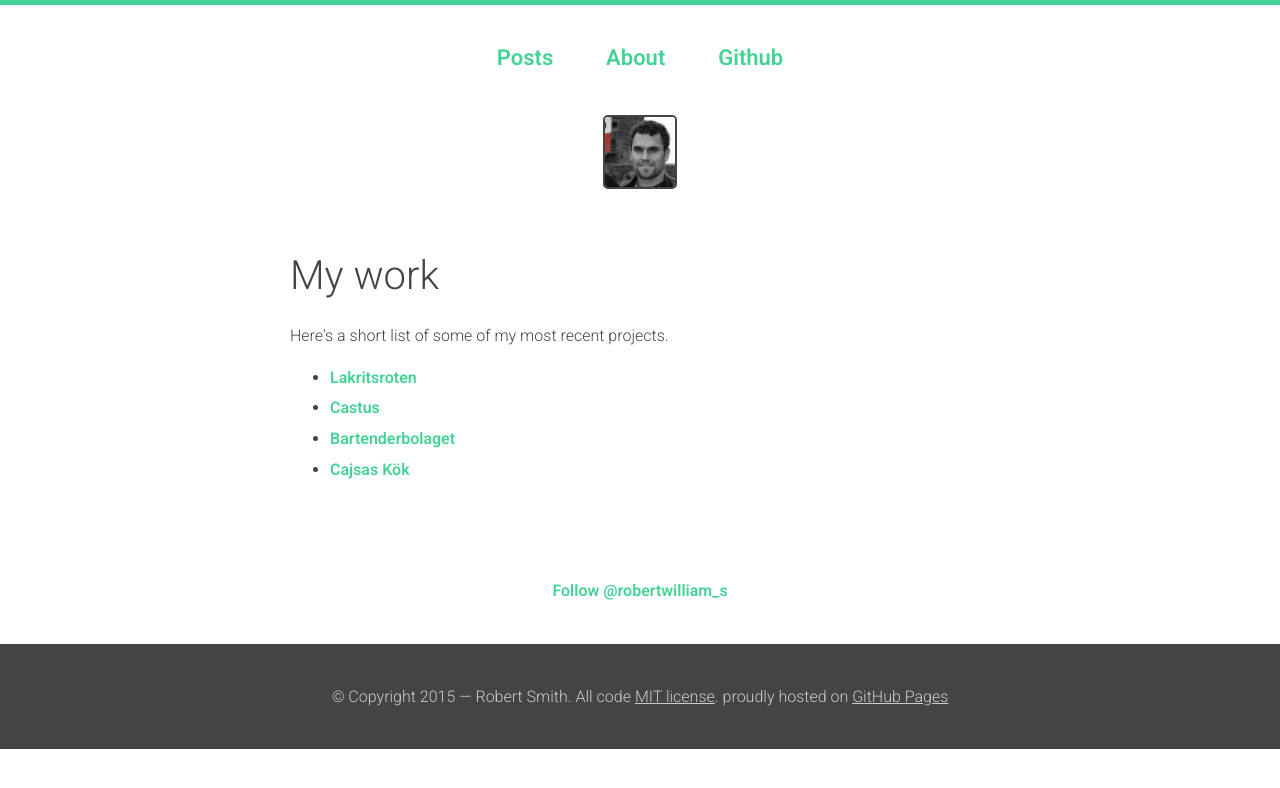
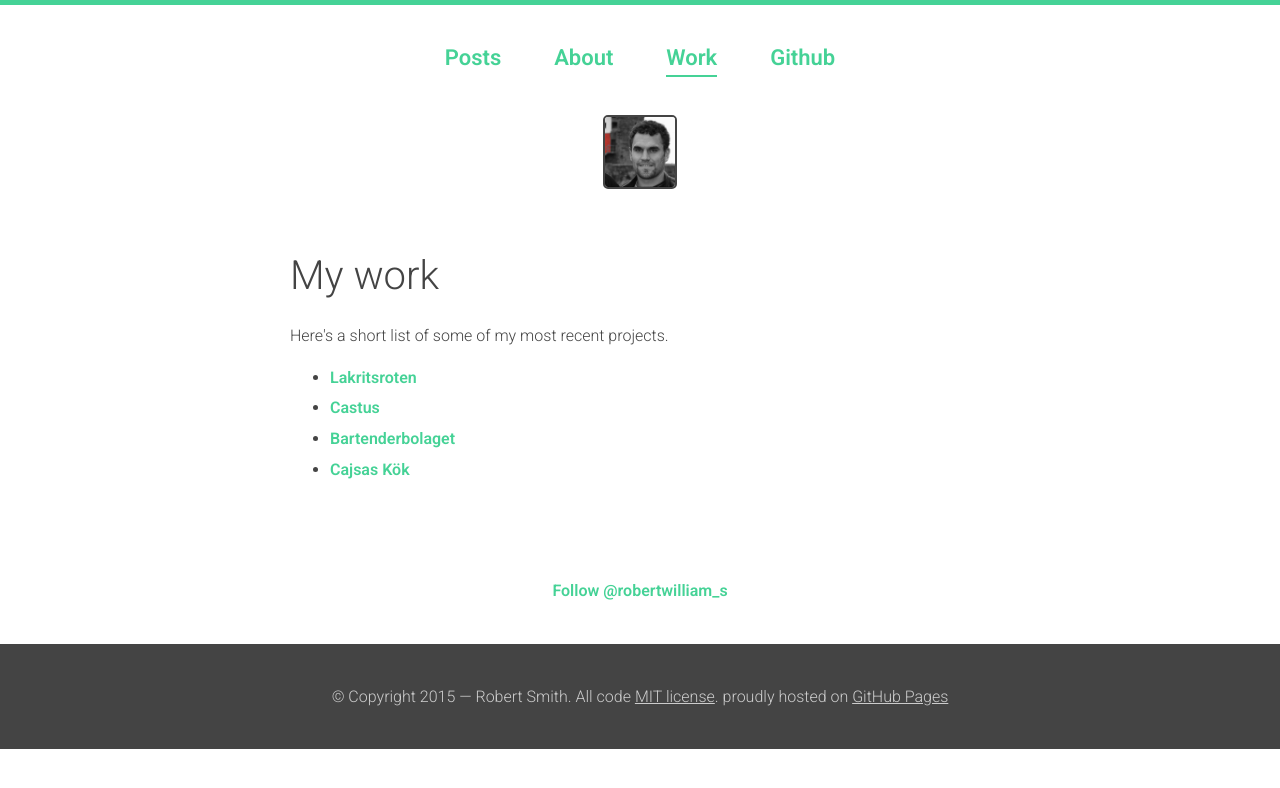
Before and after one commit to rbrtsmith/rbrtsmith.github.io, a Jekyll site: the page built from work/index.html, in a window 1280 px wide. Shown: the top 788 px of the page. Built offline with Jekyll 4.4.1, drawn with Linux system fonts in a browser that asks for light colours; comment, search, counter and statistics services are not loaded.

Commit message:
fix header

```diff
--- a/_includes/header-alt.html
+++ b/_includes/header-alt.html
@@ -16,6 +16,13 @@
 		        {% endif %}
 			</li>
 			<li>
+				{% if page.pageClass == "work" %}
+		            <a href="{{site.url }}/work" class="active box-link">Work</a>
+		        {% else %}
+		            <a href="{{site.url }}/work" class="box-link">Work</a>
+		        {% endif %}
+			</li>
+			<li>
 				<a href="https://github.com/rbrtsmith" class="box-link">Github</a>
 			</li>
 		</ul>
```
